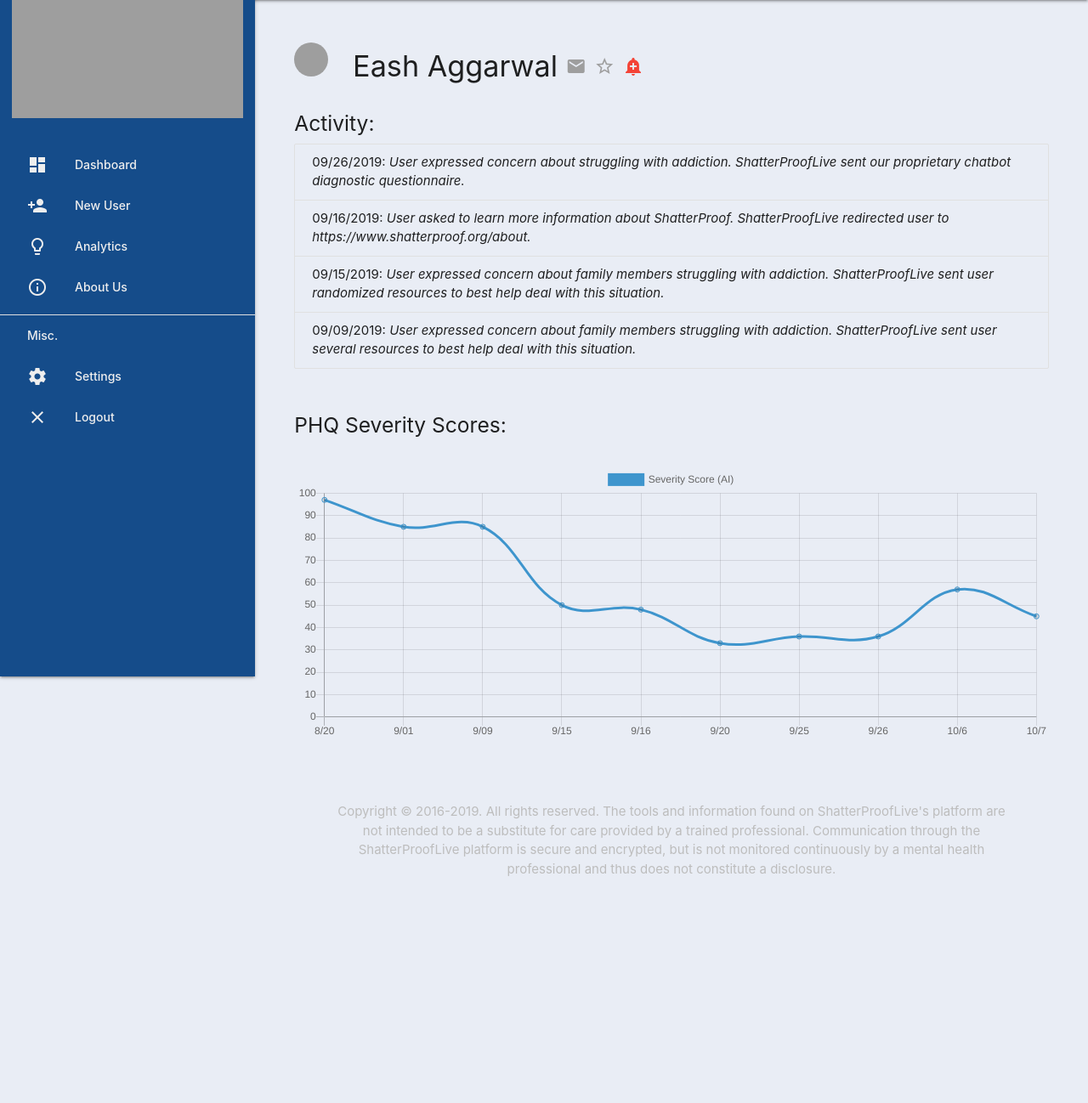
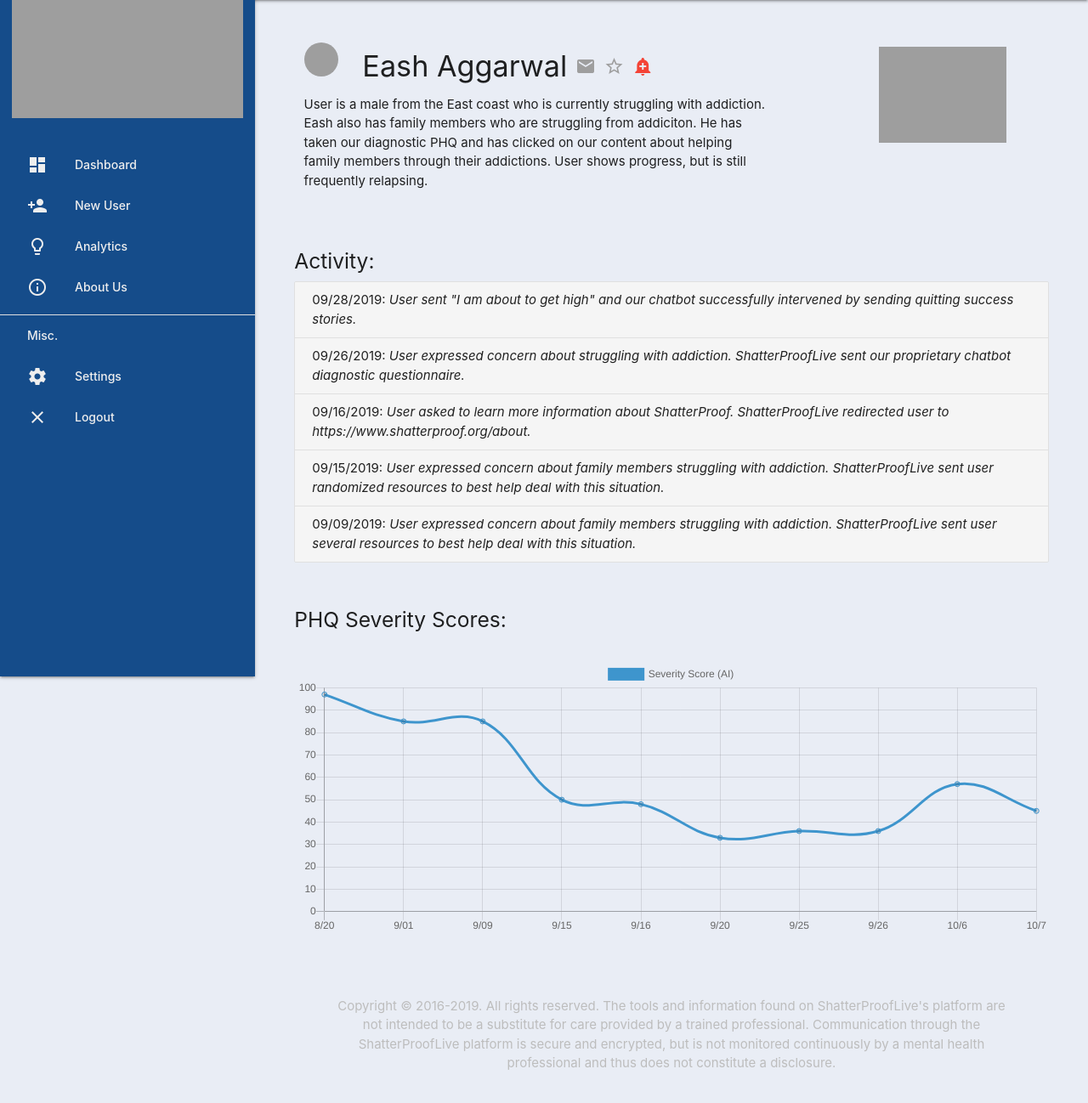
Before and after one commit to jerseycity19/team-14, a Flask app: page /analytics in a window 1280 px wide. Shown: the part 64-1362 px from the top of the page at 85% size. Before the commit the page ends 1095 px from the top, so only its background shows below. Run offline with Flask 2, Linux system fonts and the light colour scheme; some libraries are stand-ins or nearby versions; grey boxes are pictures that could not be loaded.

Commit message:
This is a quick push meant to get the branch ready to be checked out by someone else. Possible not working code.

```diff
--- a/backend/templates/analytics.html
+++ b/backend/templates/analytics.html
@@ -2,6 +2,8 @@
 
 {% block main %}
 
+<div class="row" style="margin: 0">
+    <div class="col s8" style="margin: 0">
         <div style="margin: 35px">
             <h4 style="margin-top: 0;" class="left-align"><img src="https://scontent-lga3-1.xx.fbcdn.net/v/t1.0-9/53347538_2341823885862348_6184546361262735360_n.jpg?_nc_cat=105&_nc_oc=AQkAEEuXHWGV3HpswSdLHjcv9h2YSaMjkI0CrELKygo7aP8Huro7xpSBsZyZrTEIUXg&_nc_ht=scontent-lga3-1.xx&oh=f7bc9c7f2b4f4f2e0df9a72950dee7e7&oe=5DFD2A79" class="circle" style="height: 40px; width: 40px; margin-top: 0;">
             &nbsp;
@@ -9,15 +11,22 @@
             <i class="material-icons grey-text">email</i>
             <i class="material-icons grey-text">star_outline</i>
             <i class="material-icons red-text">add_alert</i> </h4>
+            <p>User is a male from the East coast who is currently struggling with addiction. Eash also has family members who are struggling from addiciton. He has taken our diagnostic PHQ and has clicked on our content about helping family members through their addictions. User shows progress, but is still frequently relapsing.</p>
+        </div>
     </div>
 
+    <div class="col s4 center-align">
+        <img style="width: 150px;" src="https://www.colorado.edu/ecenter/sites/default/files/styles/large/public/block/earn_pips_color_white.png?itok=OIYuHZRu">
+    </div>
+</div>
 <div style="margin: 35px">
     <h5 class="left-align">Activity:</h5>
     <ul class="collection">
-            <li class="left-align collection-item" style="background-color: transparent;">09/26/2019: <i>User expressed concern about struggling with addiction. ShatterProofLive sent our proprietary chatbot diagnostic questionnaire.</i></li>
-            <li class="left-align collection-item" style="background-color: transparent;">09/16/2019: <i>User asked to learn more information about ShatterProof. ShatterProofLive redirected user to https://www.shatterproof.org/about.</i></li>
-            <li class="left-align collection-item" style="background-color: transparent;">09/15/2019: <i>User expressed concern about family members struggling with addiction. ShatterProofLive sent user randomized resources to best help deal with this situation.</i></li>
-            <li class="left-align collection-item" style="background-color: transparent;">09/09/2019: <i>User expressed concern about family members struggling with addiction. ShatterProofLive sent user several resources to best help deal with this situation.</i></li>
+            <li class="left-align collection-item grey lighten-4">09/28/2019: <i>User sent "I am about to get high" and our chatbot successfully intervened by sending quitting success stories.</i></li>
+            <li class="left-align collection-item grey lighten-4">09/26/2019: <i>User expressed concern about struggling with addiction. ShatterProofLive sent our proprietary chatbot diagnostic questionnaire.</i></li>
+            <li class="left-align collection-item grey lighten-4">09/16/2019: <i>User asked to learn more information about ShatterProof. ShatterProofLive redirected user to https://www.shatterproof.org/about.</i></li>
+            <li class="left-align collection-item grey lighten-4">09/15/2019: <i>User expressed concern about family members struggling with addiction. ShatterProofLive sent user randomized resources to best help deal with this situation.</i></li>
+            <li class="left-align collection-item grey lighten-4">09/09/2019: <i>User expressed concern about family members struggling with addiction. ShatterProofLive sent user several resources to best help deal with this situation.</i></li>
     </ul>
     <br>
     <h5 class="left-align" style="margin-bottom: 0;">PHQ Severity Scores:</h5>
```
Lines whose indentation alone changed are shown as unchanged.
